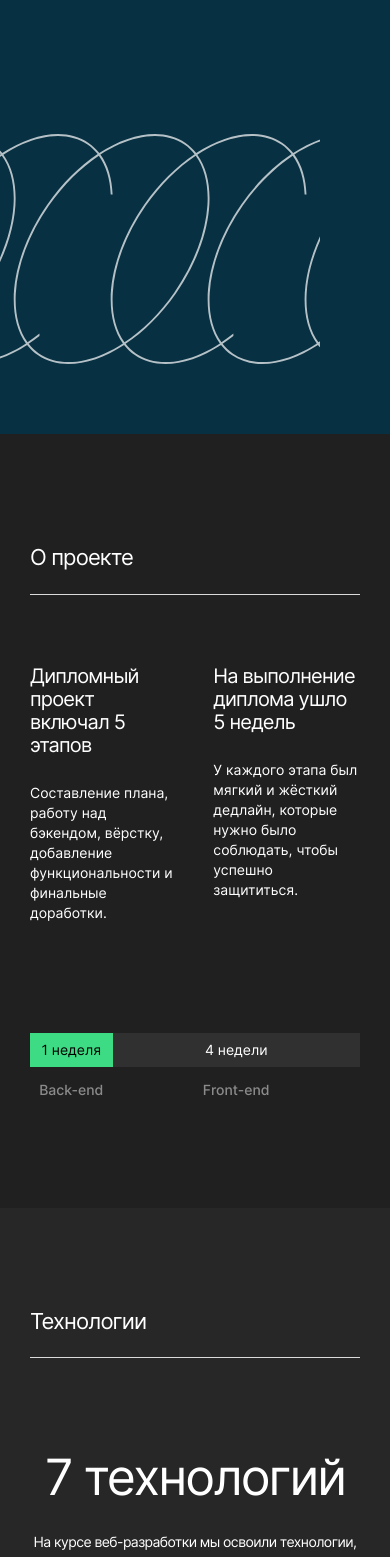
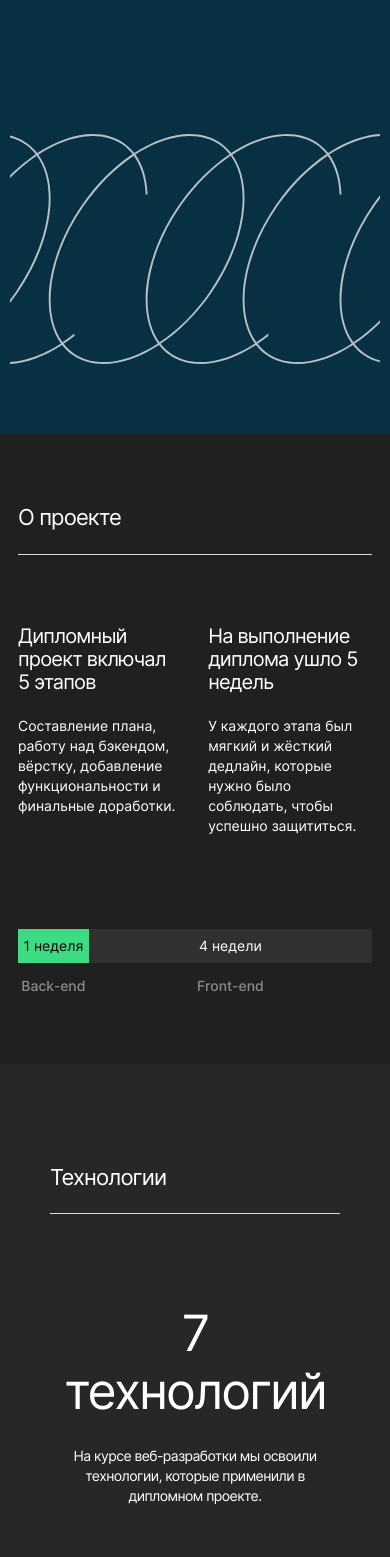
Before and after one commit to m-golovatenko/movies-explorer-frontend, a React (Create React App) app: page / in a window 390 px wide. Shown: the part 380-1937 px from the top of the page. Built offline with nearby package versions, Linux system fonts and the light colour scheme.

Commit message:
hotfix: change in desktop feat: add new title component

```diff
--- a/src/components/Main/AboutMe/AboutMe.css
+++ b/src/components/Main/AboutMe/AboutMe.css
@@ -1,18 +1,7 @@
 .about-me {
   max-width: 1140px;
   margin: 0 auto;
-  padding: 110px 30px 100px;
-}
-
-.about-me__title {
-  margin: 0;
-  padding: 0;
-  font-size: 22px;
-  line-height: 26.63px;
-  letter-spacing: -0.88px;
-  font-weight: 400;
-  padding-bottom: 23px;
-  border-bottom: 1px solid #dadada;
+  padding: 110px 50px 100px;
 }
 
 .about-me__info {
@@ -25,6 +14,7 @@
   display: flex;
   flex-direction: column;
   max-width: 600px;
+  justify-content: space-between;
 }
 
 .about-me__info-text-name {
@@ -52,7 +42,6 @@
   font-size: 14px;
   font-weight: 400;
   line-height: 22px;
-  margin-bottom: 99px;
 }
 
 .about-me__info-text-link {
--- a/src/components/Main/AboutMe/AboutMe.js
+++ b/src/components/Main/AboutMe/AboutMe.js
@@ -1,12 +1,14 @@
 import React from 'react';
 import './AboutMe.css';
+import SectionHeading from '../SectionHeading/SectionHeading';
 
 function AboutMe() {
   return (
     <div className="about-me">
-      <h2 className="about-me__title">Студент</h2>
+      <SectionHeading titleText="Студент" />
       <div className="about-me__info">
         <div className="about-me__info-text">
+          <div>
             <h3 className="about-me__info-text-name">Мария</h3>
             <p className="about-me__info-text-job">Фронтенд-разработчик, 24 года </p>
             <p className="about-me__info-text-content">
@@ -15,6 +17,7 @@ function AboutMe() {
               международном отделе СыктГУ. После того, как прошла курс по веб-разработке, ушла с
               постоянной работы, чтобы уделять больше времени учёбе и созданию проектов.
             </p>
+          </div>
           <a
             href="https://github.com/m-golovatenko"
             target="_blank"
--- a/src/components/Main/AboutProject/AboutProject.css
+++ b/src/components/Main/AboutProject/AboutProject.css
@@ -1,19 +1,7 @@
 .about-project {
   max-width: 1140px;
-  padding: 0 30px;
+  padding: 110px 50px;
   margin: 0 auto;
-}
-
-.about-project__title {
-  margin: 0;
-  padding: 0;
-  font-size: 22px;
-  line-height: 26.63px;
-  letter-spacing: -0.88px;
-  font-weight: 400;
-  margin-top: 110px;
-  padding-bottom: 23px;
-  border-bottom: 1px solid #dadada;
 }
 
 .about-project__list {
@@ -51,11 +39,10 @@
 
 .about-project__schedule {
   display: grid;
-  grid-template-columns: 1fr 3fr;
+  grid-template-columns: 1fr 4fr;
   margin: 0;
   padding: 0;
   list-style-type: none;
-  padding-bottom: 110px;
 }
 
 .about-project__schedule-item {
@@ -92,3 +79,20 @@
   font-weight: 500;
   line-height: 17px;
 }
+
+@media (max-width: 768px) {
+  .about-project__list {
+    gap: 30px;
+    margin-bottom: 93px;
+  }
+
+  .about-project__list-item {
+    gap: 22px;
+  }
+}
+
+@media (max-width: 540px) {
+  .about-project {
+    padding: 70px 18px;
+  }
+}
--- a/src/components/Main/AboutProject/AboutProject.js
+++ b/src/components/Main/AboutProject/AboutProject.js
@@ -1,10 +1,11 @@
 import React from 'react';
 import './AboutProject.css';
+import SectionHeading from '../SectionHeading/SectionHeading';
 
 function AboutProject() {
   return (
     <div className="about-project">
-      <h2 className="about-project__title">О проекте</h2>
+      <SectionHeading titleText="О проекте" />
       <ul className="about-project__list">
         <li className="about-project__list-item">
           <h3 className="about-project__list-item-title">Дипломный проект включал 5 этапов</h3>
--- a/src/components/Main/Portfolio/Portfolio.css
+++ b/src/components/Main/Portfolio/Portfolio.css
@@ -26,7 +26,7 @@
 
 .portfolio__list-item {
   margin: 0;
-  padding-bottom: 19px;
+  padding-bottom: 9px;
   border-bottom: 1px solid #424242;
 }
 
--- a/src/components/Main/Promo/Promo.css
+++ b/src/components/Main/Promo/Promo.css
@@ -45,6 +45,7 @@
     width: 100%;
     margin: 0 auto;
     height: 230px;
+    background-position: center;
   }
 }
 
@@ -62,11 +63,9 @@
   }
 
   .promo__container-img {
-    width: 320px;
+    width: 100%;
     height: 230px;
     background-position: center;
     background-size: cover;
-    margin-left: -10px;
-    margin-right: -10px;
   }
 }
--- /dev/null
+++ b/src/components/Main/SectionHeading/SectionHeading.css
@@ -0,0 +1,10 @@
+.title {
+  margin: 0;
+  padding: 0;
+  font-size: 22px;
+  line-height: 26.63px;
+  letter-spacing: -0.88px;
+  font-weight: 400;
+  padding-bottom: 23px;
+  border-bottom: 1px solid #dadada;
+}
--- /dev/null
+++ b/src/components/Main/SectionHeading/SectionHeading.js
@@ -0,0 +1,8 @@
+import React from 'react';
+import './SectionHeading.css';
+
+function SectionHeading({ titleText }) {
+  return <h2 className="title">{titleText}</h2>;
+}
+
+export default SectionHeading;
--- a/src/components/Main/Techs/Techs.css
+++ b/src/components/Main/Techs/Techs.css
@@ -1,25 +1,14 @@
-.tech {
+.techs {
   background: #272727;
 }
 
-.tech-container {
+.techs-container {
   max-width: 1140px;
-  padding: 100px 30px;
+  padding: 100px 50px;
   margin: 0 auto;
 }
 
-.tech-container-title {
-  margin: 0;
-  padding: 0;
-  font-size: 22px;
-  line-height: 26.63px;
-  letter-spacing: -0.88px;
-  font-weight: 400;
-  padding-bottom: 23px;
-  border-bottom: 1px solid #dadada;
-}
-
-.tech-container-content {
+.techs-container-content {
   max-width: 460px;
   margin: 90px auto 0;
   display: flex;
@@ -27,7 +16,7 @@
   gap: 26px;
 }
 
-.tech-container-content-title {
+.techs-container-content-title {
   margin: 0;
   padding: 0;
   text-align: center;
@@ -37,7 +26,7 @@
   letter-spacing: -2px;
 }
 
-.tech-container-content-text {
+.techs-container-content-text {
   margin: 0;
   padding: 0;
   text-align: center;
@@ -47,7 +36,7 @@
   letter-spacing: -0.56px;
 }
 
-.tech-container-list {
+.techs-container-list {
   max-width: 690px;
   margin: 0 auto;
   padding: 0;
@@ -57,7 +46,7 @@
   gap: 10px;
 }
 
-.tech-container-list-item {
+.techs-container-list-item {
   margin: 0;
   padding: 21px 0 22px 0;
   width: 90px;
@@ -68,7 +57,7 @@
   letter-spacing: -0.56px;
 }
 
-.tech-container-list-item:hover {
+.techs-container-list-item:hover {
   cursor: default;
   background: #3ddc84;
 }
--- a/src/components/Main/Techs/Techs.js
+++ b/src/components/Main/Techs/Techs.js
@@ -1,25 +1,26 @@
 import React from 'react';
 import './Techs.css';
+import SectionHeading from '../SectionHeading/SectionHeading';
 
 function Techs() {
   return (
-    <div className="tech">
-      <div className="tech-container">
-        <h2 className="tech-container-title">Технологии</h2>
-        <div className="tech-container-content">
-          <h3 className="tech-container-content-title">7 технологий</h3>
-          <p className="tech-container-content-text">
+    <div className="techs">
+      <div className="techs-container">
+        <SectionHeading titleText="Технологии" />
+        <div className="techs-container-content">
+          <h3 className="techs-container-content-title">7 технологий</h3>
+          <p className="techs-container-content-text">
             На курсе веб-разработки мы освоили технологии, которые применили в дипломном проекте.
           </p>
         </div>
-        <ul className="tech-container-list">
-          <li className="tech-container-list-item">HTML</li>
-          <li className="tech-container-list-item">CSS</li>
-          <li className="tech-container-list-item">JS</li>
-          <li className="tech-container-list-item">REACT</li>
-          <li className="tech-container-list-item">Git</li>
-          <li className="tech-container-list-item">Express.js</li>
-          <li className="tech-container-list-item">mongoDB</li>
+        <ul className="techs-container-list">
+          <li className="techs-container-list-item">HTML</li>
+          <li className="techs-container-list-item">CSS</li>
+          <li className="techs-container-list-item">JS</li>
+          <li className="techs-container-list-item">REACT</li>
+          <li className="techs-container-list-item">Git</li>
+          <li className="techs-container-list-item">Express.js</li>
+          <li className="techs-container-list-item">mongoDB</li>
         </ul>
       </div>
     </div>
```
Lines whose indentation alone changed are shown as unchanged.
